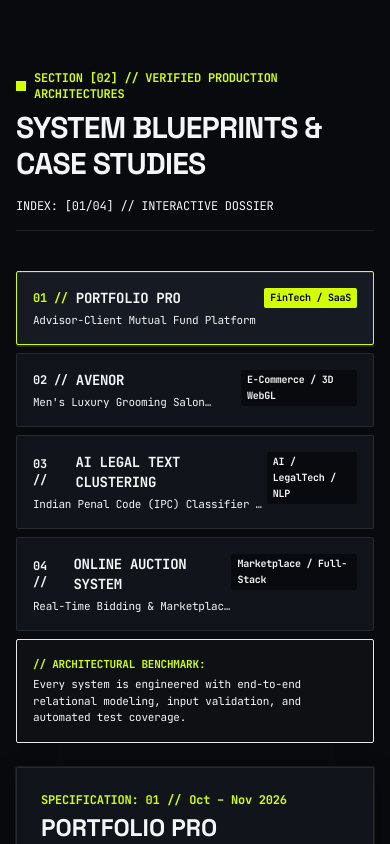
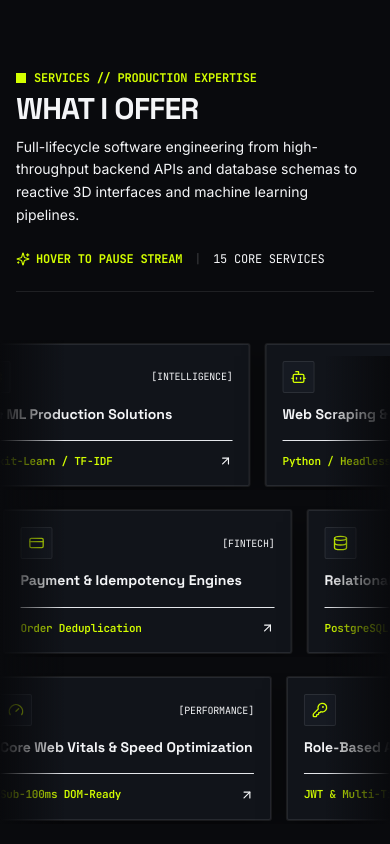
Before and after one commit to anshmehta2305-spec/AnshPortfolio, a Next.js app: page / in a window 390 px wide. Shown: the part 2520-3364 px from the top of the page. Built offline with nearby package versions, Linux system fonts and the light colour scheme; no server answers.

Commit message:
feat: add responsive Infinite Marquee Grid What I Offer section

```diff
--- a/app/page.tsx
+++ b/app/page.tsx
@@ -13,6 +13,7 @@ import TerminalEasterEgg from "@/components/ui/TerminalEasterEgg";
 
 import HeroSection from "@/components/sections/HeroSection";
 import AboutSection from "@/components/sections/AboutSection";
+import ServicesMarqueeSection from "@/components/sections/ServicesMarqueeSection";
 import ProjectsSection from "@/components/sections/ProjectsSection";
 import SkillsSection from "@/components/sections/SkillsSection";
 import ExperienceSection from "@/components/sections/ExperienceSection";
@@ -69,6 +70,7 @@ export default function Home() {
         <main className="flex-1">
           <HeroSection />
           <AboutSection />
+          <ServicesMarqueeSection />
           <ProjectsSection onOpenCaseStudy={(proj) => setSelectedProject(proj)} />
           <SkillsSection />
           <ExperienceSection />
--- /dev/null
+++ b/components/sections/ServicesMarqueeSection.tsx
@@ -0,0 +1,267 @@
+"use client";
+
+import React, { useState } from "react";
+import { motion } from "framer-motion";
+import {
+  Layers,
+  Cpu,
+  Bot,
+  Server,
+  Cloud,
+  Database,
+  Box,
+  ShieldCheck,
+  Terminal,
+  CreditCard,
+  FileCode2,
+  Gauge,
+  KeyRound,
+  Smartphone,
+  GitBranch,
+  ArrowUpRight,
+  Sparkles,
+} from "lucide-react";
+
+interface ServiceItem {
+  id: string;
+  title: string;
+  category: string;
+  icon: React.ComponentType<{ className?: string }>;
+  tag: string;
+}
+
+const ROW_1: ServiceItem[] = [
+  {
+    id: "full-stack",
+    title: "Full-Stack Web Development",
+    category: "Architecture",
+    icon: Layers,
+    tag: "Next.js 14 / React 18",
+  },
+  {
+    id: "ai-ml",
+    title: "AI & ML Production Solutions",
+    category: "Intelligence",
+    icon: Cpu,
+    tag: "Scikit-Learn / TF-IDF",
+  },
+  {
+    id: "automation",
+    title: "Web Scraping & Automation",
+    category: "Workflows",
+    icon: Bot,
+    tag: "Python / Headless CDP",
+  },
+  {
+    id: "rest-apis",
+    title: "High-Throughput REST APIs",
+    category: "Backend",
+    icon: Server,
+    tag: "FastAPI / Express.js",
+  },
+  {
+    id: "cloud-devops",
+    title: "Cloud & Microservices Deployment",
+    category: "Infrastructure",
+    icon: Cloud,
+    tag: "AWS / Vercel / Render",
+  },
+];
+
+const ROW_2: ServiceItem[] = [
+  {
+    id: "db-design",
+    title: "Relational DB Modeling & ORM",
+    category: "Data Stores",
+    icon: Database,
+    tag: "PostgreSQL / Prisma / MySQL",
+  },
+  {
+    id: "3d-webgl",
+    title: "3D WebGL & Creative Visuals",
+    category: "Frontend",
+    icon: Box,
+    tag: "Three.js / GSAP / Canvas",
+  },
+  {
+    id: "security",
+    title: "Security & AES-256 Encryption",
+    category: "Integrity",
+    icon: ShieldCheck,
+    tag: "TOTP 2FA / HMAC Webhooks",
+  },
+  {
+    id: "qa-testing",
+    title: "Automated QA & CDP Testing",
+    category: "Testing",
+    icon: Terminal,
+    tag: "Headless Chrome DevTools",
+  },
+  {
+    id: "payments",
+    title: "Payment & Idempotency Engines",
+    category: "FinTech",
+    icon: CreditCard,
+    tag: "Order Deduplication",
+  },
+];
+
+const ROW_3: ServiceItem[] = [
+  {
+    id: "nlp",
+    title: "Natural Language Processing",
+    category: "AI/NLP",
+    icon: FileCode2,
+    tag: "Legal & Text Classifiers",
+  },
+  {
+    id: "perf-opt",
+    title: "Core Web Vitals & Speed Optimization",
+    category: "Performance",
+    icon: Gauge,
+    tag: "Sub-100ms DOM-Ready",
+  },
+  {
+    id: "rbac",
+    title: "Role-Based Access Control (RBAC)",
+    category: "Auth",
+    icon: KeyRound,
+    tag: "JWT & Multi-Tier Governance",
+  },
+  {
+    id: "spa-pwa",
+    title: "Responsive SPA & PWA Systems",
+    category: "Client",
+    icon: Smartphone,
+    tag: "Mobile-First Fluid UI",
+  },
+  {
+    id: "cicd",
+    title: "Continuous Integration & Delivery",
+    category: "DevOps",
+    icon: GitBranch,
+    tag: "GitHub Actions Automation",
+  },
+];
+
+interface MarqueeRowProps {
+  items: ServiceItem[];
+  direction: "left" | "right";
+  speed?: number;
+}
+
+function MarqueeRow({ items, direction, speed = 32 }: MarqueeRowProps) {
+  const [isPaused, setIsPaused] = useState(false);
+
+  // Duplicate items array 3 times for a completely seamless infinite loop
+  const duplicatedItems = [...items, ...items, ...items];
+
+  return (
+    <div
+      className="relative w-full overflow-hidden py-1"
+      onMouseEnter={() => setIsPaused(true)}
+      onMouseLeave={() => setIsPaused(false)}
+    >
+      <motion.div
+        className="flex gap-4 w-max"
+        animate={{
+          x: direction === "left" ? ["0%", "-33.333%"] : ["-33.333%", "0%"],
+        }}
+        transition={{
+          repeat: Infinity,
+          ease: "linear",
+          duration: speed,
+        }}
+        style={{
+          animationPlayState: isPaused ? "paused" : "running",
+        }}
+      >
+        {duplicatedItems.map((service, index) => {
+          const Icon = service.icon;
+          return (
+            <div
+              key={`${service.id}-${index}`}
+              className="w-72 sm:w-80 p-4 rounded-sm bg-[#11141a] border border-border hover:border-brand-lime transition-all duration-200 group cursor-default select-none flex-shrink-0 shadow-cad hover:shadow-[0_8px_24px_rgba(212,255,0,0.15)] flex flex-col justify-between"
+            >
+              <div>
+                {/* Card Top Pill Row */}
+                <div className="flex items-center justify-between mb-3">
+                  <div className="w-8 h-8 rounded-sm bg-[#161a22] border border-border group-hover:border-brand-lime/80 flex items-center justify-center text-brand-lime transition-colors">
+                    <Icon className="w-4 h-4" />
+                  </div>
+                  <span className="text-[10px] font-mono-hud text-text-muted uppercase">
+                    [{service.category}]
+                  </span>
+                </div>
+
+                {/* Service Title */}
+                <h4 className="text-sm font-display font-extrabold text-foreground group-hover:text-brand-lime transition-colors leading-snug">
+                  {service.title}
+                </h4>
+              </div>
+
+              {/* Bottom Tag & Micro Arrow */}
+              <div className="mt-4 pt-3 border-t border-border/60 flex items-center justify-between text-[11px] font-mono-hud text-text-muted">
+                <span className="text-brand-lime font-semibold">
+                  {service.tag}
+                </span>
+                <ArrowUpRight className="w-3.5 h-3.5 text-text-muted group-hover:text-brand-lime group-hover:translate-x-0.5 group-hover:-translate-y-0.5 transition-transform" />
+              </div>
+            </div>
+          );
+        })}
+      </motion.div>
+    </div>
+  );
+}
+
+export default function ServicesMarqueeSection() {
+  return (
+    <section id="services" className="py-24 relative border-b border-border bg-[#090a0d] overflow-hidden">
+      <div className="max-w-7xl mx-auto px-4 sm:px-6 lg:px-8 mb-12">
+        {/* Editorial Section Header */}
+        <div className="flex flex-col md:flex-row md:items-end justify-between gap-6 pb-6 border-b border-border">
+          <div className="max-w-xl">
+            <div className="flex items-center gap-2 mb-2">
+              <span className="w-2.5 h-2.5 bg-brand-lime inline-block" />
+              <span className="text-xs font-mono-hud text-brand-lime uppercase font-bold tracking-widest">
+                SERVICES // PRODUCTION EXPERTISE
+              </span>
+            </div>
+            <h2 className="text-3xl sm:text-4xl md:text-5xl font-display font-extrabold uppercase text-foreground tracking-tight leading-none">
+              What I Offer
+            </h2>
+            <p className="mt-3 text-sm text-text-muted font-sans leading-relaxed">
+              Full-lifecycle software engineering from high-throughput backend APIs and database schemas to reactive 3D interfaces and machine learning pipelines.
+            </p>
+          </div>
+
+          <div className="flex items-center gap-3 font-mono-hud text-xs text-text-muted">
+            <span className="flex items-center gap-1.5 text-brand-lime font-bold">
+              <Sparkles className="w-3.5 h-3.5" />
+              <span>HOVER TO PAUSE STREAM</span>
+            </span>
+            <span className="text-white/20">|</span>
+            <span>15 CORE SERVICES</span>
+          </div>
+        </div>
+      </div>
+
+      {/* Infinite Marquee Stage with Edge Vignette Gradient Masks */}
+      <div className="relative w-full space-y-4">
+        {/* Left & Right Fade Gradient Vignettes */}
+        <div className="absolute top-0 bottom-0 left-0 w-16 sm:w-32 bg-gradient-to-r from-[#090a0d] to-transparent z-10 pointer-events-none" />
+        <div className="absolute top-0 bottom-0 right-0 w-16 sm:w-32 bg-gradient-to-l from-[#090a0d] to-transparent z-10 pointer-events-none" />
+
+        {/* Row 1: Left */}
+        <MarqueeRow items={ROW_1} direction="left" speed={30} />
+
+        {/* Row 2: Right */}
+        <MarqueeRow items={ROW_2} direction="right" speed={34} />
+
+        {/* Row 3: Left */}
+        <MarqueeRow items={ROW_3} direction="left" speed={32} />
+      </div>
+    </section>
+  );
+}
--- a/data/content.ts
+++ b/data/content.ts
@@ -462,6 +462,7 @@ export const CERTIFICATIONS: CertificateItem[] = [
 
 export const NAV_LINKS = [
   { label: "About", href: "#about" },
+  { label: "Services", href: "#services" },
   { label: "Projects", href: "#projects" },
   { label: "Skills", href: "#skills" },
   { label: "Experience", href: "#experience" },
@@ -471,6 +472,7 @@ export const NAV_LINKS = [
 
 export const COMMAND_PALETTE_ITEMS = [
   { id: "about", title: "Go to About", category: "Navigation", icon: "User", action: "#about" },
+  { id: "services", title: "View What I Offer (Services)", category: "Navigation", icon: "Cpu", action: "#services" },
   { id: "projects", title: "View Featured Projects", category: "Navigation", icon: "Code", action: "#projects" },
   { id: "skills", title: "Inspect Tech Stack & Skills", category: "Navigation", icon: "Cpu", action: "#skills" },
   { id: "experience", title: "View Job Simulations Experience", category: "Navigation", icon: "Briefcase", action: "#experience" },
```
